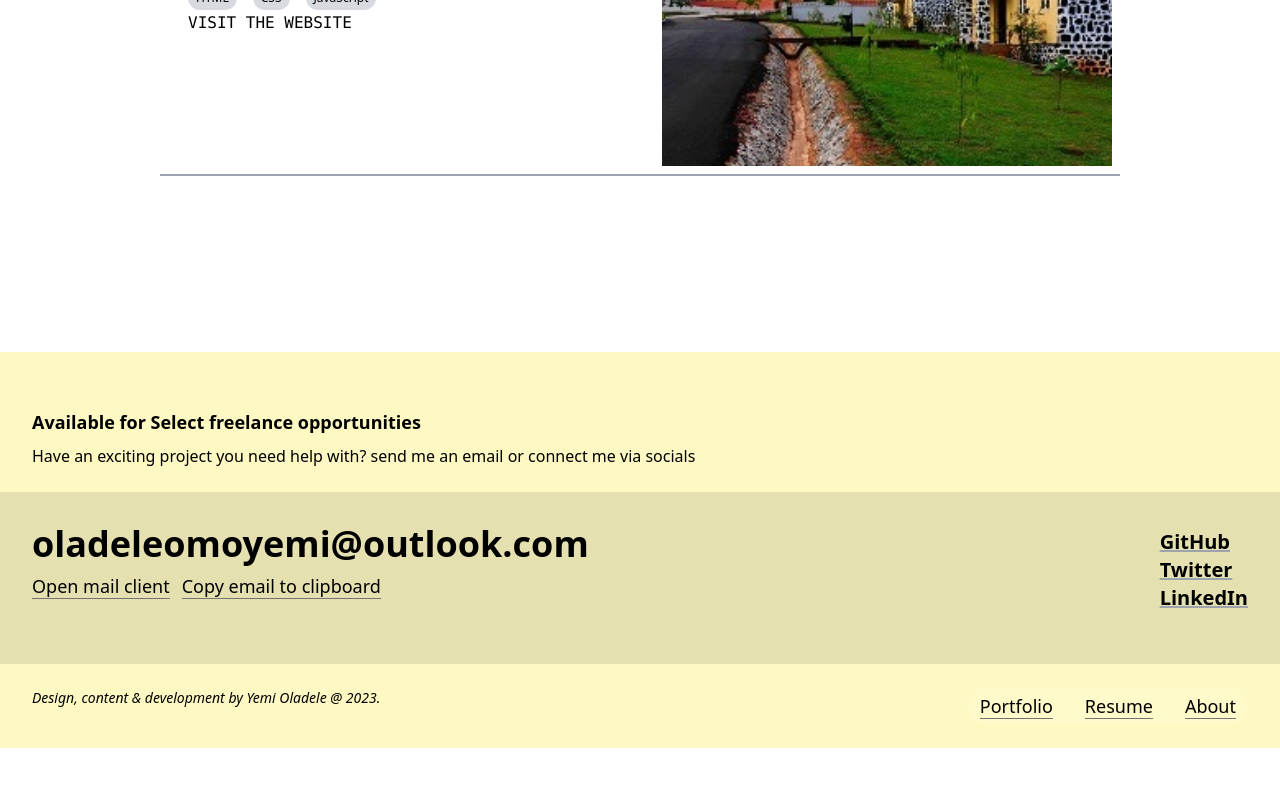
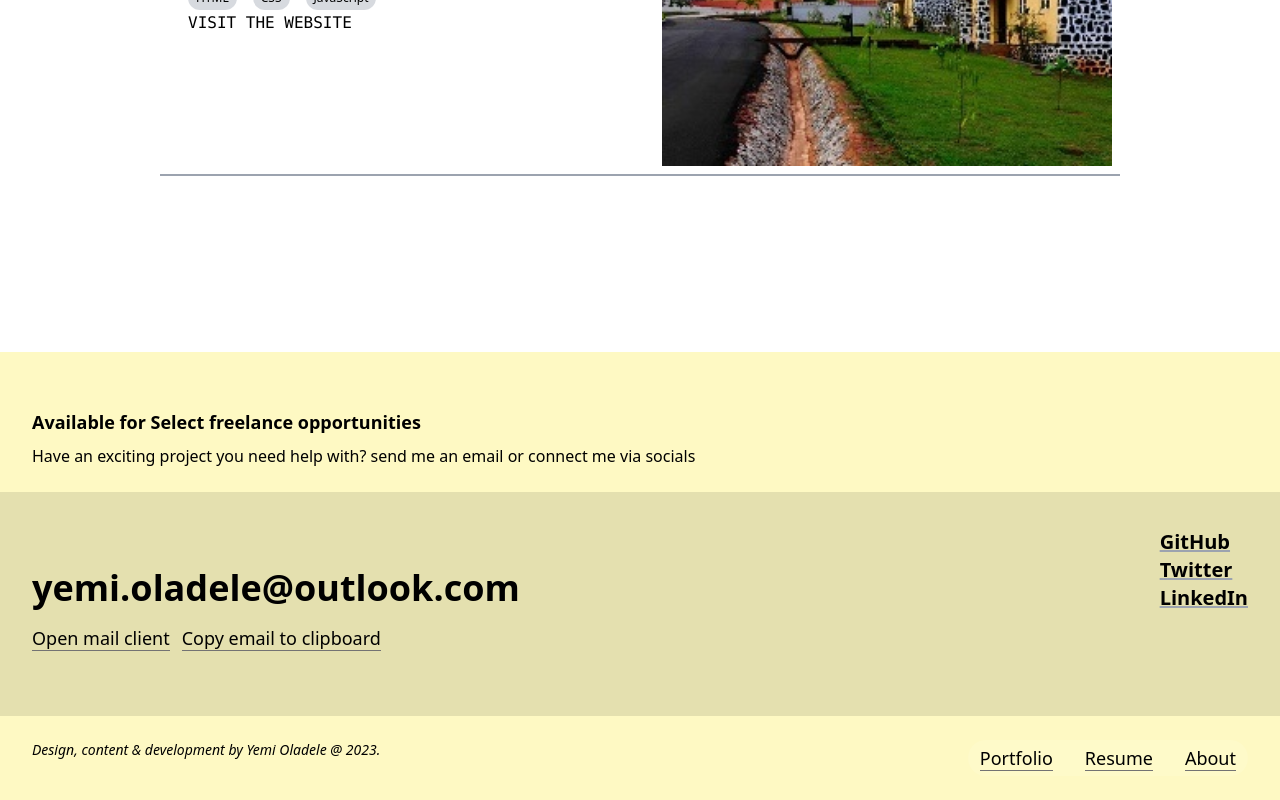
Before and after one commit to Omotobii/personal_portfolio, a Next.js app: page / in a window 1280 px wide. Shown: the part 1752-2552 px from the top of the page. Before the commit the page ends 2500 px from the top, so only its background shows below. Built offline with nearby package versions, Linux system fonts and the light colour scheme.

Commit message:
Update index.tsx

```diff
--- a/pages/index.tsx
+++ b/pages/index.tsx
@@ -42,11 +42,11 @@ export default function Home() {
 
               <ul className='flex flex-row-reverse justify-between sm:gap-44'>
 
-                <li className=' mt-6 sm:mt-2 cursor-pointer pr-2'>
+                <li className=' mt-3 sm:mt-2 cursor-pointer pr-2'>
                   <TbSunMoon className='text-sm sm:text-lg dark:text-white transition ease-in-out delay-150 hover:animate-pulse hover:-translate-y-0 hover:scale-110'/>
                 </li>
 
-                <ul className=' flex gap-x-1 sm:gap-x-8 sm:bg-neutral-900 sm:rounded-full text-sm py-1 pr-1 md:px-3 mt-2 md:mt-0 dark:text-black sm:dark:bg-white items-center'>
+                <ul className=' flex gap-x-1 sm:gap-x-8 sm:bg-neutral-900 sm:rounded-full text-sm py-1 pr-1 sm:px-3 dark:text-black sm:dark:bg-white items-center'>
 
                   <li><a href="#" className=' text-black sm:text-white sm:dark:text-black px-2 underline sm:underline-offset-2 decoration-neutral-500 dark:decoration-neutral-500 hover:bg-neutral-500 dark:hover:bg-neutral-500 hover:text-white dark:hover:text-black  hover:px-2 hover:rounded-full'>Portfolio</a></li>
                   <li><a href="#" className=' text-black sm:text-white sm:dark:text-black px-2 underline sm:underline-offset-2 decoration-neutral-500 dark:decoration-neutral-500 hover:bg-neutral-500 dark:hover:bg-neutral-500 hover:text-white dark:hover:text-black  hover:px-2 hover:rounded-full'>Resume</a></li>
@@ -167,15 +167,15 @@ export default function Home() {
 
           <div className=' px-3 sm:p-8 sm:flex sm:justify-between sm:text-left bg-black bg-opacity-10'>
 
-            <div className=' pb-8'>
+            <div className=' pt-11 pb-8'>
 
-              <h1 className=' text-2xl break-words sm:text-4xl font-bold mb-2'>
-                oladeleomoyemi@outlook.com
+              <h1 className=' text-3xl break-words sm:text-4xl font-bold mb-4'>
+                yemi.oladele@outlook.com
               </h1>
 
-              <a href="mailto:oladeleomoyemi@outlook.com" className=' backline animate-from-bottom sm:text-lg sm:font-thin'>Open mail client</a>
+              <a href="mailto:yemi.oladele@outlook.com" className=' backline animate-from-bottom sm:text-lg sm:font-thin'>Open mail client</a>
 
-              <a href="mailto:oladeleomoyemi@outlook.com" className=' ml-3 backline animate-from-bottom sm:text-lg sm:font-thin'>Copy email to clipboard</a>
+              <a href="mailto:@outlook.com" className=' ml-3 backline animate-from-bottom sm:text-lg sm:font-thin'>Copy email to clipboard</a>
             </div>
 
             <div className=' pt-1'>
```
